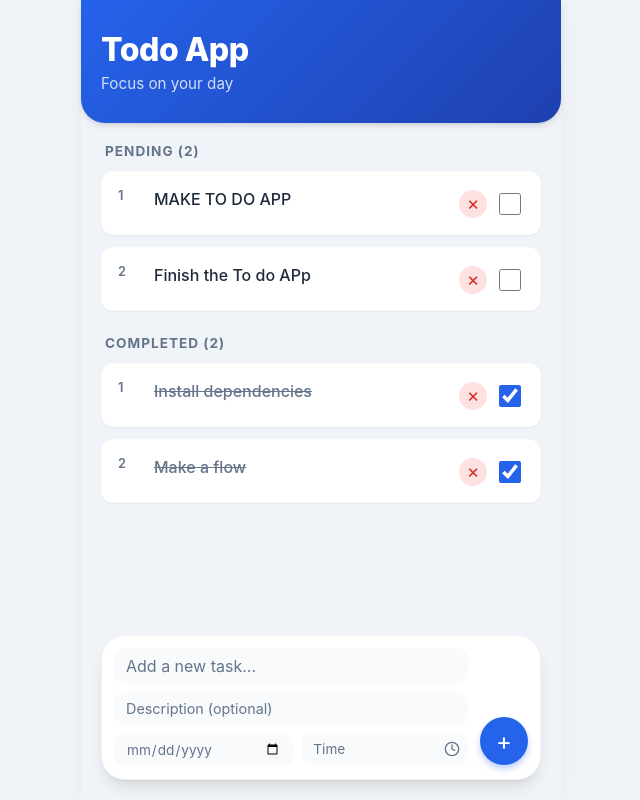
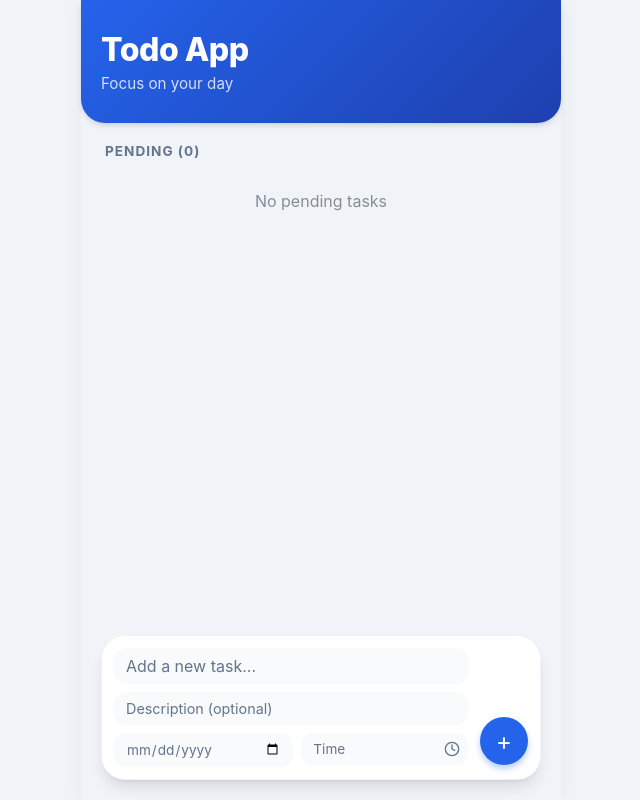
Before and after one commit to kannandevan/todo-app, a React (Create React App) app: page / in a window 1280 px wide. Shown: the whole page, without its empty margins (319-959 px from the left). Built offline with nearby package versions, Linux system fonts and the light colour scheme; the HTML template or start-up script is replaced by a standard one.

Commit message:
task local storage feature added

```diff
--- a/public/data.json
+++ /dev/null
@@ -1,22 +0,0 @@
-[
-    {
-        "name":"MAKE TO DO APP",
-        "id":1,
-        "isCompleted":false
-    },
-    {
-        "name":"Install dependencies ",
-        "id":2,
-        "isCompleted":true
-    },
-    {
-        "name":"Make a flow",
-        "id":3,
-        "isCompleted":true
-    },
-    {
-        "name":"Finish the To do APp",
-        "id":4,
-        "isCompleted":false
-    }
-]
--- a/src/App.js
+++ b/src/App.js
@@ -1,35 +1,45 @@
 import { useEffect, useState } from 'react';
 import './App.css';
-import axios from "axios";
 import Tasks from './components/Tasks';
 import ConfirmationModal from './components/ConfirmationModal';
 import TimePicker from './components/TimePicker';
 
 function App() {
-  const [tasks, setTasks] = useState([]);
+  /* Initialize tasks from localStorage */
+  const [tasks, setTasks] = useState(() => {
+    try {
+      const savedTasks = localStorage.getItem('tasks');
+      return savedTasks ? JSON.parse(savedTasks) : [];
+    } catch (error) {
+      console.error('Error reading from localStorage:', error);
+      return [];
+    }
+  });
+
   const [input, setInput] = useState('');
   const [description, setDescription] = useState('');
   const [date, setDate] = useState('');
   const [time, setTime] = useState('');
-  const [lastId, setLastId] = useState(0);
+
+  /* Initialize lastId based on existing tasks */
+  const [lastId, setLastId] = useState(() => {
+    try {
+      const savedTasks = localStorage.getItem('tasks');
+      const parsedTasks = savedTasks ? JSON.parse(savedTasks) : [];
+      return parsedTasks.length > 0 ? Math.max(...parsedTasks.map(t => t.id)) : 0;
+    } catch {
+      return 0;
+    }
+  });
 
   // Modal State
   const [isDeleteModalOpen, setIsDeleteModalOpen] = useState(false);
   const [taskToDelete, setTaskToDelete] = useState(null);
 
+  /* Persist tasks to localStorage whenever they change */
   useEffect(() => {
-    axios.get('./data.json')
-      .then((res) => {
-        const allTasks = res.data;
-        const idLast = allTasks.length > 0 ? allTasks.at(-1).id : 0;
-        setLastId(idLast);
-        setTasks(allTasks);
-
-      })
-      .catch((err) => {
-        console.error('failed to Fetch Data ', err)
-      })
-  }, []);
+    localStorage.setItem('tasks', JSON.stringify(tasks));
+  }, [tasks]);
 
   const handleStatusChange = (id) => {
     const updatedTasks = tasks.map((task) => {
```
